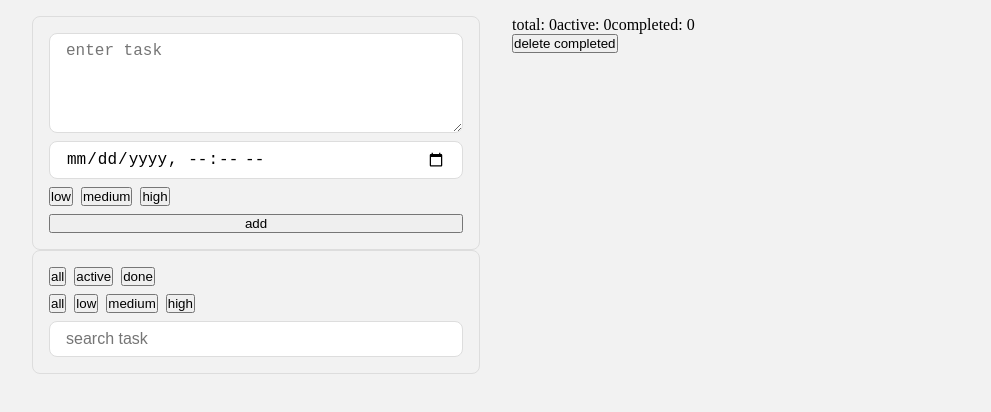
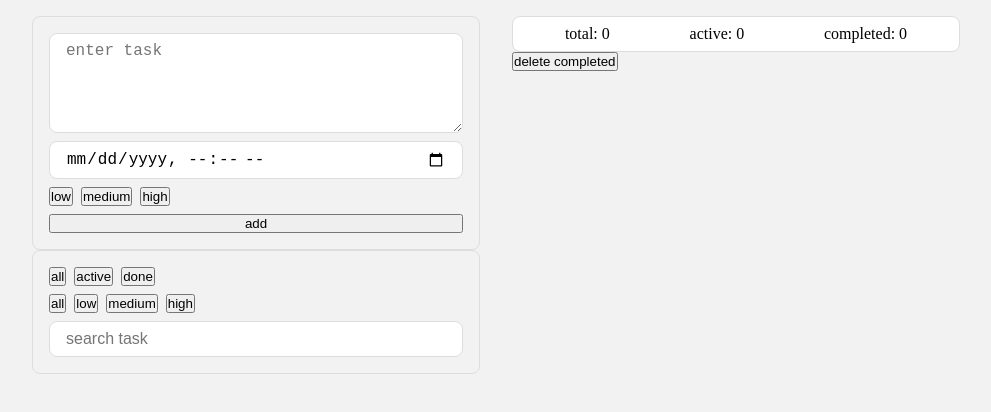
Before and after one commit to glovas96/to-do-list, a React (Vite) app: page / in a window 1280 px wide. Shown: the top 412 px of the page, without its empty margins (144-1135 px from the left). Built offline with nearby package versions, Linux system fonts and the light colour scheme.

Commit message:
Add counter-list layout and item-title styles

```diff
--- a/src/styles/app.scss
+++ b/src/styles/app.scss
@@ -86,6 +86,16 @@ body {
   border: 1px solid #ddd;
 }
 
+.counter-list {
+  display: flex;
+  justify-content: space-around;
+  gap: 0.5rem;
+  padding: 0.5rem 1rem;
+  border-radius: 8px;
+  background: #fff;
+  border: 1px solid #ddd;
+}
+
 .task-list {
   display: flex;
   flex-direction: column;
@@ -101,3 +111,14 @@ body {
   border-radius: 8px;
   border: 1px solid #ddd;
 }
+
+.item-title {
+  display: inline-block;
+  font-size: 1rem;
+  overflow-wrap: break-word;
+  white-space: pre-wrap;
+  background: #fff;
+  padding: 0.5rem 1rem;
+  border-radius: 8px;
+  border: 1px solid #ddd;
+}
```
